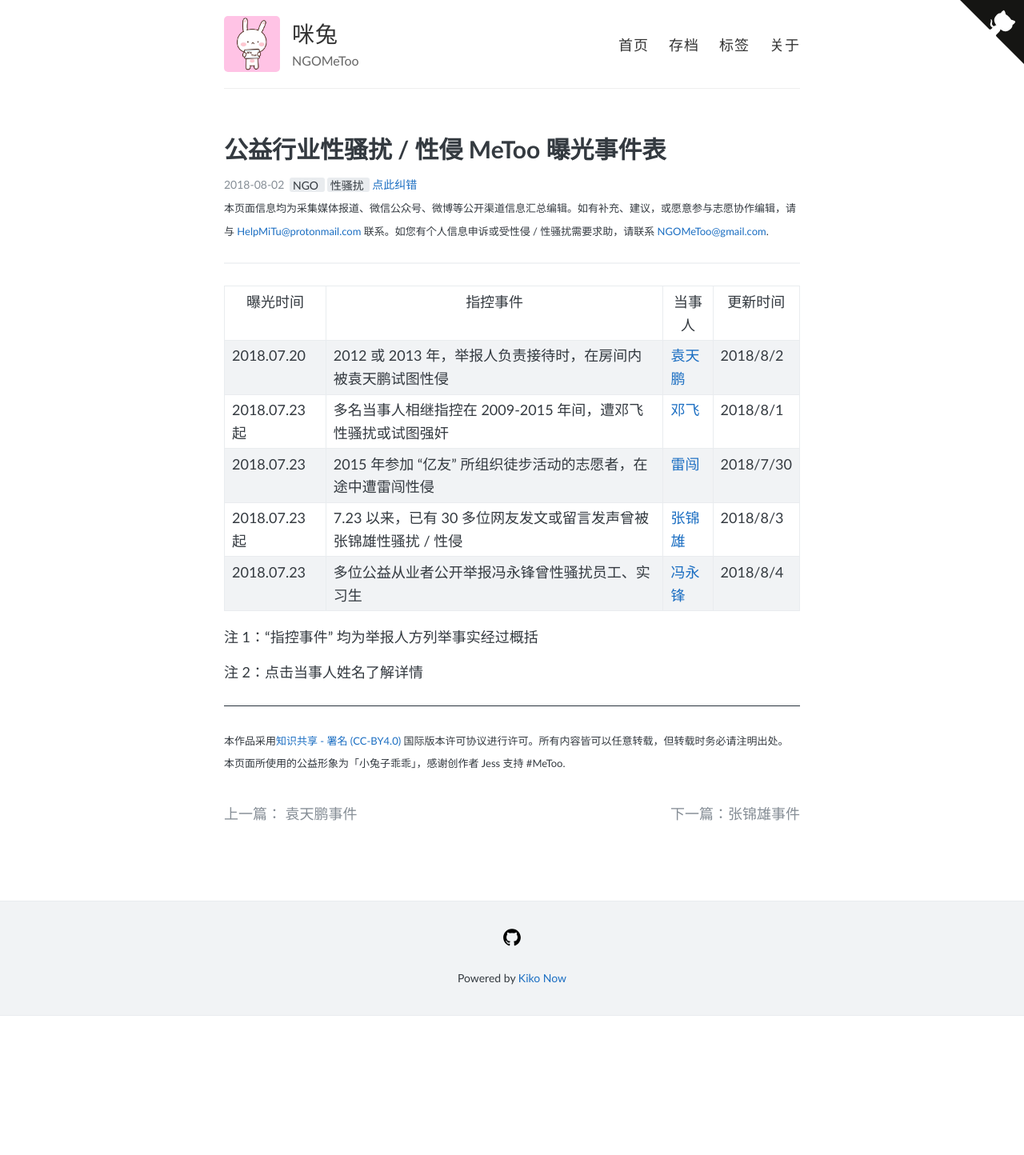
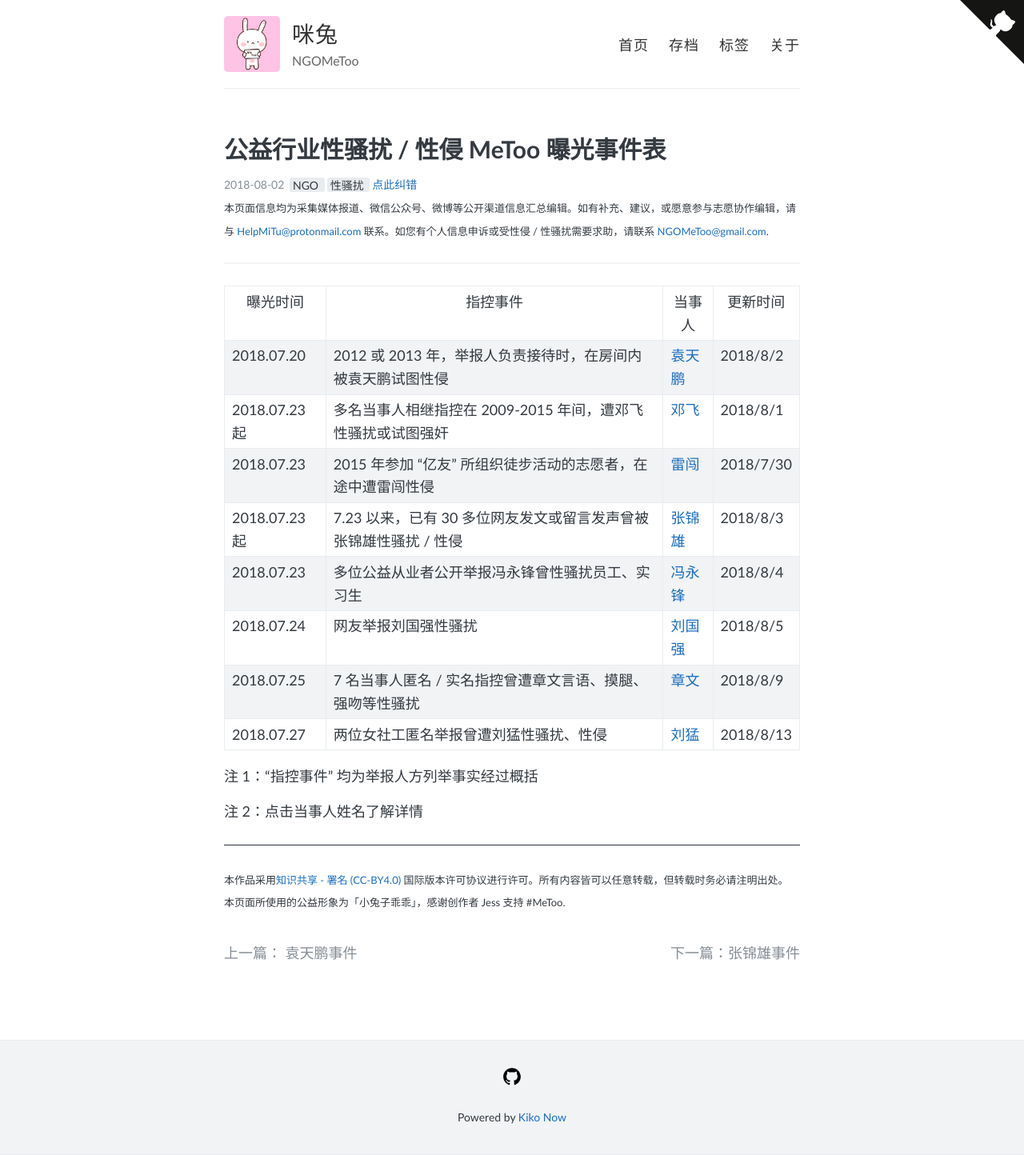
Before and after one commit to NGOMeToo/NGOMeToo.github.io, a Jekyll site: the page built from _posts/2018-08-02-ngometoo-lists.md, in a window 1280 px wide. Shown: the whole page at 80% size. Built offline with Jekyll 4.4.1, drawn with Linux system fonts in a browser that asks for light colours; comment, search, counter and statistics services are not loaded; before the commit the page ends 1270 px from its top, so only the background shows below that.

Commit message:
更新3条

```diff
--- a/_posts/2018-08-02-ngometoo-lists.md
+++ b/_posts/2018-08-02-ngometoo-lists.md
@@ -23,6 +23,9 @@ description:
 2018.07.23|2015年参加“亿友”所组织徒步活动的志愿者，在途中遭雷闯性侵|[雷闯](https://ngometoo.github.io/Lei-Chuang/)|2018/7/30
 2018.07.23起|7.23以来，已有30多位网友发文或留言发声曾被张锦雄性骚扰/性侵|[张锦雄](https://ngometoo.github.io/Zhang-Jinxiong/)|2018/8/3
 2018.07.23|多位公益从业者公开举报冯永锋曾性骚扰员工、实习生|[冯永锋](https://ngometoo.github.io/Feng-Yongfeng/)|2018/8/4
+2018.07.24|网友举报刘国强性骚扰|[刘国强](https://ngometoo.github.io/Liu-Guoqiang/)|2018/8/5
+2018.07.25|7名当事人匿名/实名指控曾遭章文言语、摸腿、强吻等性骚扰|[章文](https://ngometoo.github.io/Zhang-Wen/)|2018/8/9
+2018.07.27|两位女社工匿名举报曾遭刘猛性骚扰、性侵|[刘猛](https://ngometoo.github.io/Liu-Meng/)|2018/8/13
 
 注1：“指控事件”均为举报人方列举事实经过概括
 
```
